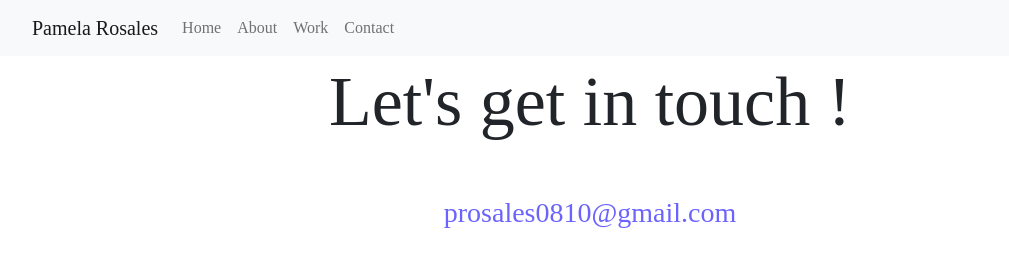
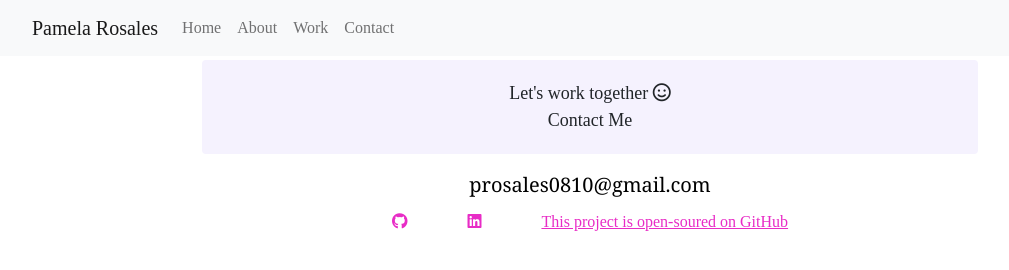
Before and after one commit to Pamelar10/Portfolio-Project, a plain HTML site: page contact.html in a window 1280 px wide. Shown: the whole page, without its empty margins (50-1059 px from the left). Drawn offline with nearby package versions, Linux system fonts and the light colour scheme.

Commit message:
added footer to contact page

```diff
--- a/contact.html
+++ b/contact.html
@@ -12,7 +12,10 @@
       integrity="sha384-rbsA2VBKQhggwzxH7pPCaAqO46MgnOM80zW1RWuH61DGLwZJEdK2Kadq2F9CUG65"
       crossorigin="anonymous"
     />
-
+    <script
+      src="https://kit.fontawesome.com/efd5c670e4.js"
+      crossorigin="anonymous"
+    ></script>
     <link rel="stylesheet" href="style.css" />
   </head>
   <body>
@@ -50,10 +53,24 @@
     </nav>
     <div class="content-container container">
         <div class="content">
-            <h1 class="mb-5">Let's get in touch !</h1>
-            <a href="mailto:prosales0810@gmail.com" class="email-link">
+            <footer>
+            <p>
+                Let's work together <i class="fa-regular fa-face-smile"></i>
+                <a class="nav-link" href="contact.html">Contact Me</a>
+            </p>
+
+        <a href="mailto:prosales0810@gmail.com" class="email-link">
         prosales0810@gmail.com
       </a>
+      <div class="social-links d-flex justify-content-center">
+        <a href="https://github.com/Pamelar10/Portfolio-Project" target="_blank">
+            <i class="fa-brands fa-github"></i>
+        </a>
+        <a href="https://www.linkedin.com/login" target="_blank">
+            <i class="fa-brands fa-linkedin"></i>
+        </a>
+      <a href="https://github.com/Pamelar10/Portfolio-Project" class="d-flex justify-content-center source-link"target="_blank">This project is open-soured on GitHub</a>
+    </footer>
     </div>
      <script
       src="https://cdn.jsdelivr.net/npm/bootstrap@5.2.3/dist/js/bootstrap.bundle.min.js"
```
